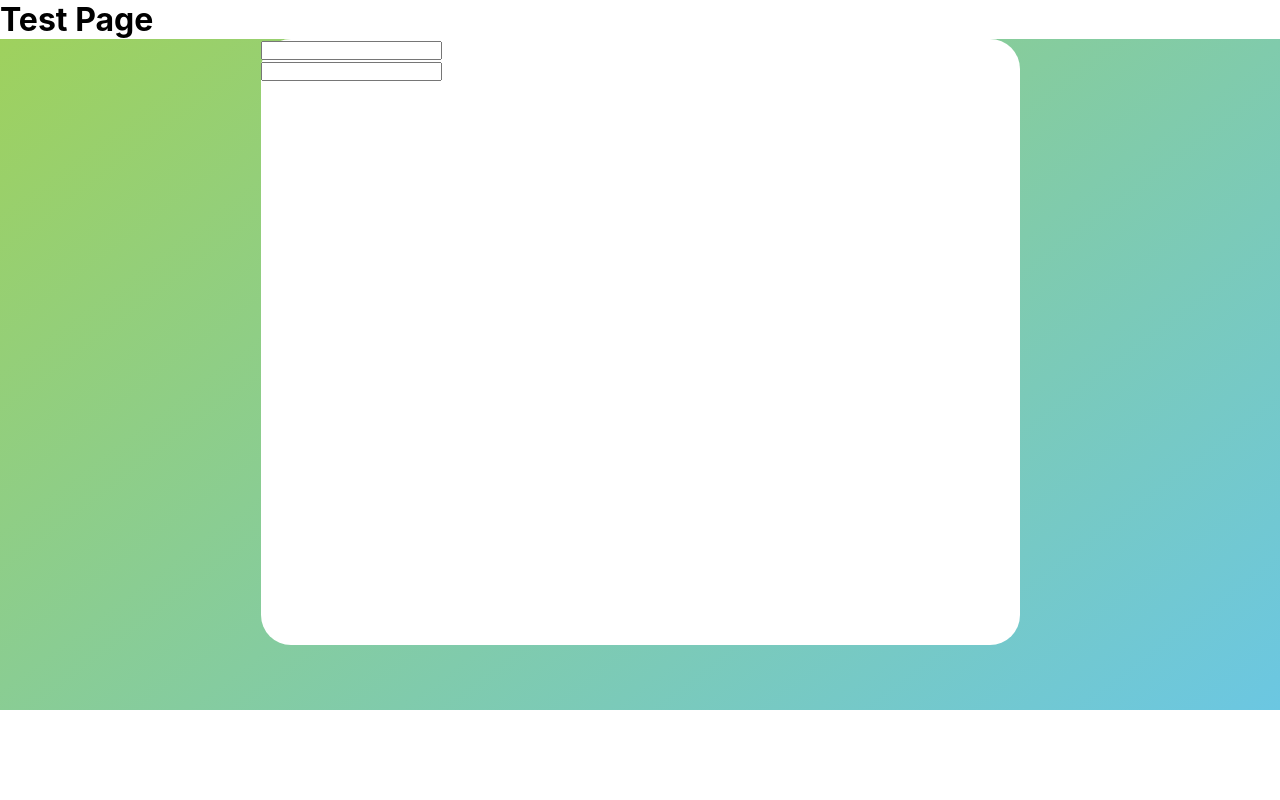
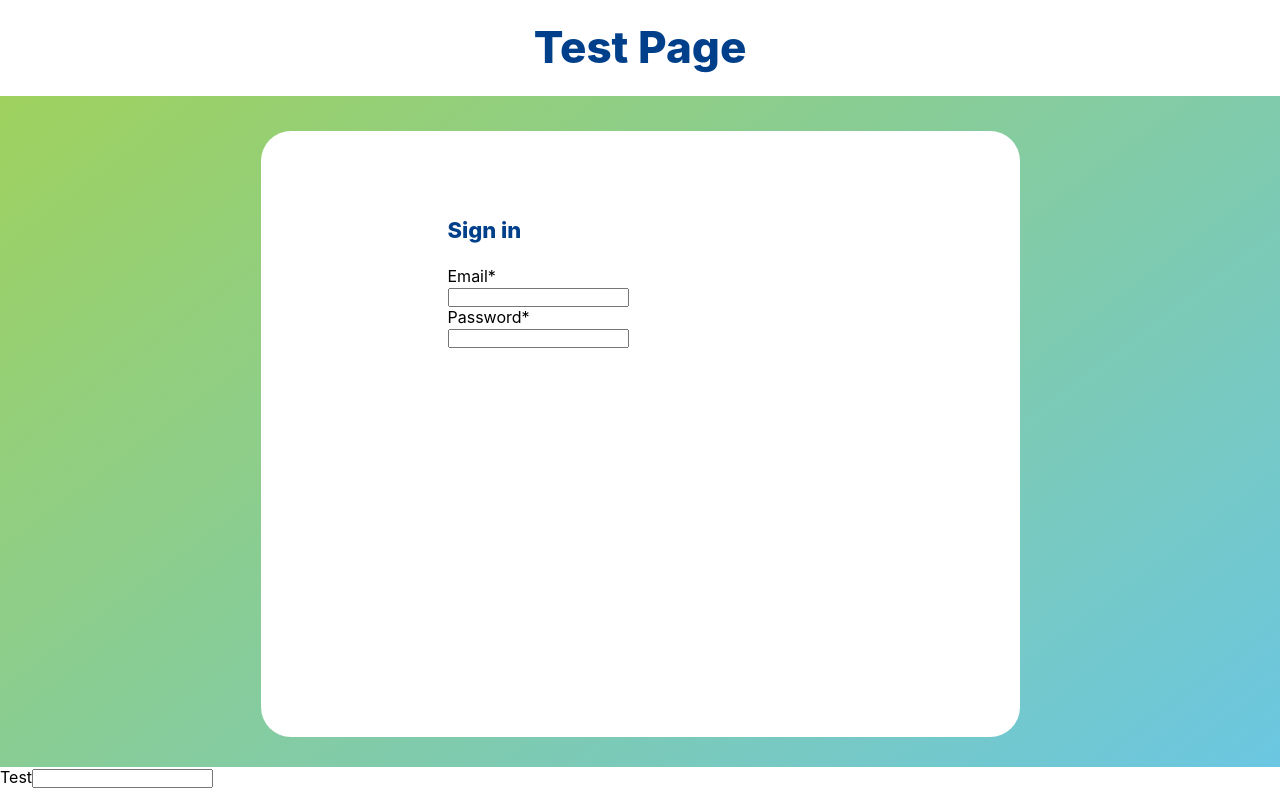
Before and after one commit to Ashokkumar-21/React-Test3, a React (Create React App) app in the folder client/: page / in a window 1280 px wide. Built offline with nearby package versions, Linux system fonts and the light colour scheme.

Commit message:
[Update]Changes

```diff
--- a/client/src/components/InputText.tsx
+++ b/client/src/components/InputText.tsx
@@ -1,12 +1,17 @@
 import React from "react";
+import './styles/InputText.css'
 
-interface InputTextProps {}
+interface InputTextProps {
+  id?:string;
+  type: 'text' | 'password'
+  label?:string
+}
 
-export const InputText: React.FC<InputTextProps> = ({}) => {
+export const InputText: React.FC<InputTextProps> = ({id,type,label}) => {
   return (
-    <div>
-      <label htmlFor=""></label>
-      <input type="text" />
+    <div className="input-grp-txt">
+      <label htmlFor={id}>{label}</label>
+      <input id={id} type={type} />
     </div>
   );
 };
--- /dev/null
+++ b/client/src/components/styles/InputText.css
@@ -0,0 +1,11 @@
+
+
+.input-grp-txt{
+    display: block;
+    width: 100%;
+}
+
+.input-grp-txt label{
+    display: block;
+    width: 100%;
+}
--- a/client/src/pages/HomePage.tsx
+++ b/client/src/pages/HomePage.tsx
@@ -1,22 +1,30 @@
 import React from "react";
+import { InputText } from "../components/InputText";
 interface HomePageProps {}
 
 export const HomePage: React.FC<HomePageProps> = () => {
   return (
     <div className="main-div">
       <div className="header-div">
-        <h1>Test Page</h1>
+        <h1 className="headerh1">Test Page</h1>
       </div>
       <div className="body-div">
         <div className="body-card">
-          <div className="input-grp-txt">
-            <input type="text" />
+          <h5 className="cardh5">Sign in</h5>
+          <form>
+          <div>
+            <InputText type='text' id="text1" label="Email*" />
           </div>
-          <div className="input-grp-pas">
-            <input type="password" />
+          <div>
+          <InputText type='password' id="text2" label="Password*" />
           </div>
+          </form>
         </div>
       </div>
+      <form>
+        <label htmlFor="lab1">Test</label>
+        <input type="text" id="lab1" />
+      </form>
     </div>
   );
 };
--- a/client/src/styles/style.css
+++ b/client/src/styles/style.css
@@ -10,12 +10,21 @@
 }
 
 .header-div{
-    max-height: 96px;
+    height: 96px;
+}
+
+.headerh1{
+    font-size: 44px;
+    color: #00408A;
+    font-weight: 800;
+    text-align: center;
+    padding-top: 20px;
 }
 
 .body-div{
     min-height: 671px;
     background: transparent linear-gradient(323deg, #51BDDDD9 0%, #94CC4CE6 100%) 0% 0%;
+    padding-top: 35px;
 }
 
 .body-card{
@@ -24,4 +33,14 @@
     background: #FFFFFF;
     border-radius: 30px;
     margin: auto;
+    padding: 86px 0px 0px 187px;
+    width: 90%;
 }
+
+.cardh5{
+    font-size: 22px;
+    color: #00408A;
+    font-weight: 800;
+    line-height: 27px;
+    margin-bottom: 22px;
+}
```
